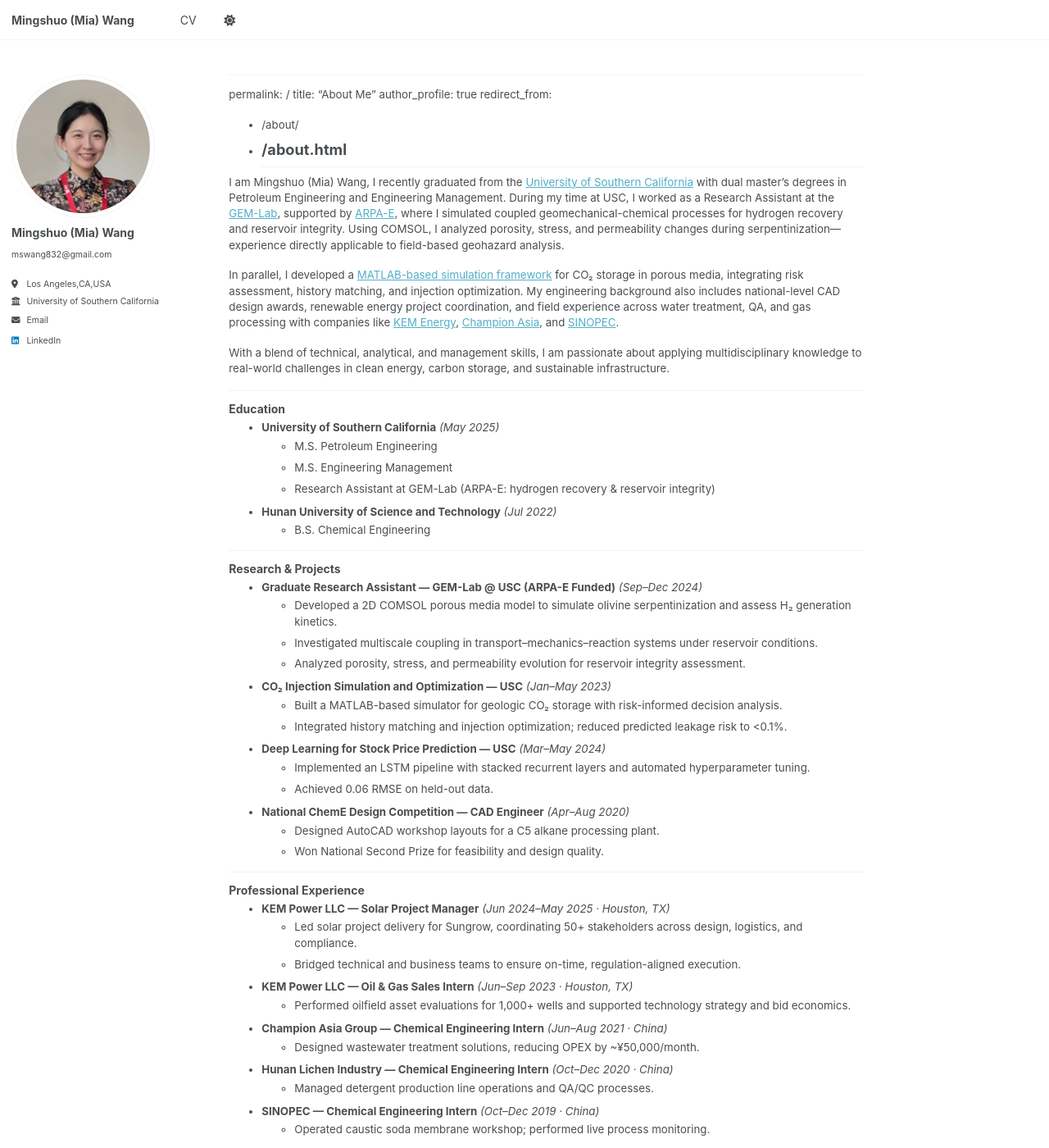
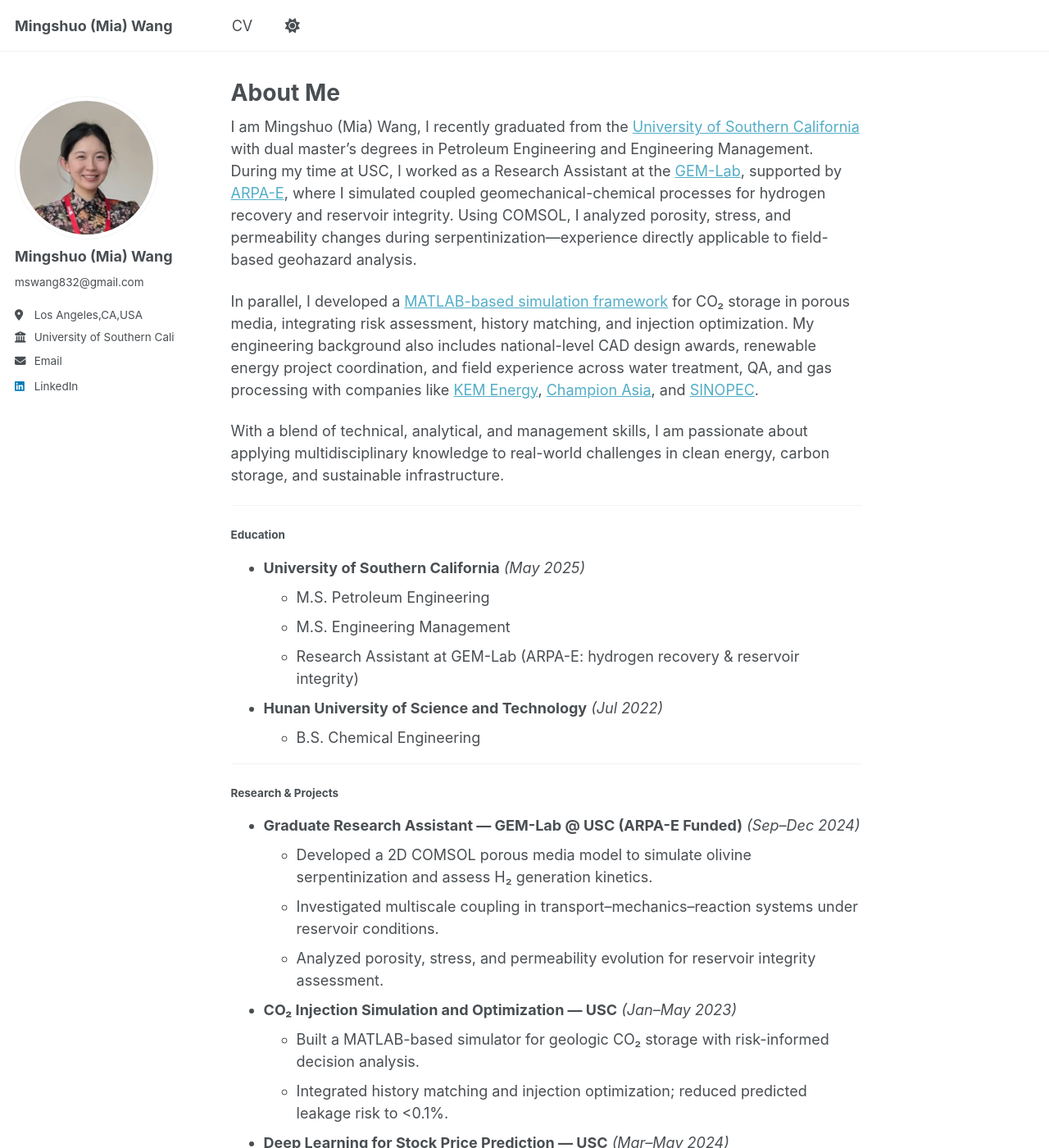
Before and after one commit to Miawang32/Miawang32.github.io, a Jekyll site: the page built from _pages/about.md, in a window 1280 px wide and 1400 px high. Shown: the whole window at 82% size. Built offline with Jekyll 4.4.1, drawn with Linux system fonts in a browser that asks for light colours; our own code applies the rules of GitHub Pages for plain Markdown files; a script that is not in the unit is left out; part of the change alters nothing that is shown.

Commit message:
Update about.md

```diff
--- a/_pages/about.md
+++ b/_pages/about.md
@@ -1,15 +1,3 @@
-<style>
-
-  html { font-size: 14px; }
-  .page__content h1, .page__title { font-size: 1.6rem; margin-bottom: .5rem; }
-  .page__content h2 { font-size: 1.3rem; margin-top: .75rem; margin-bottom: .4rem; }
-  .page__content h3 { font-size: 1.15rem; margin-top: .6rem; margin-bottom: .35rem; }
-  .page__content h4 { font-size: 1rem; margin-top: .5rem; margin-bottom: .3rem; }
-
-  .page__content p,
-  .page__content li { font-size: .95rem; line-height: 1.45; }
-  .page__content ul, .page__content ol { margin-top: .25rem; margin-bottom: .6rem; }
-</style>
 ---
 permalink: /
 title: "About Me"
```
